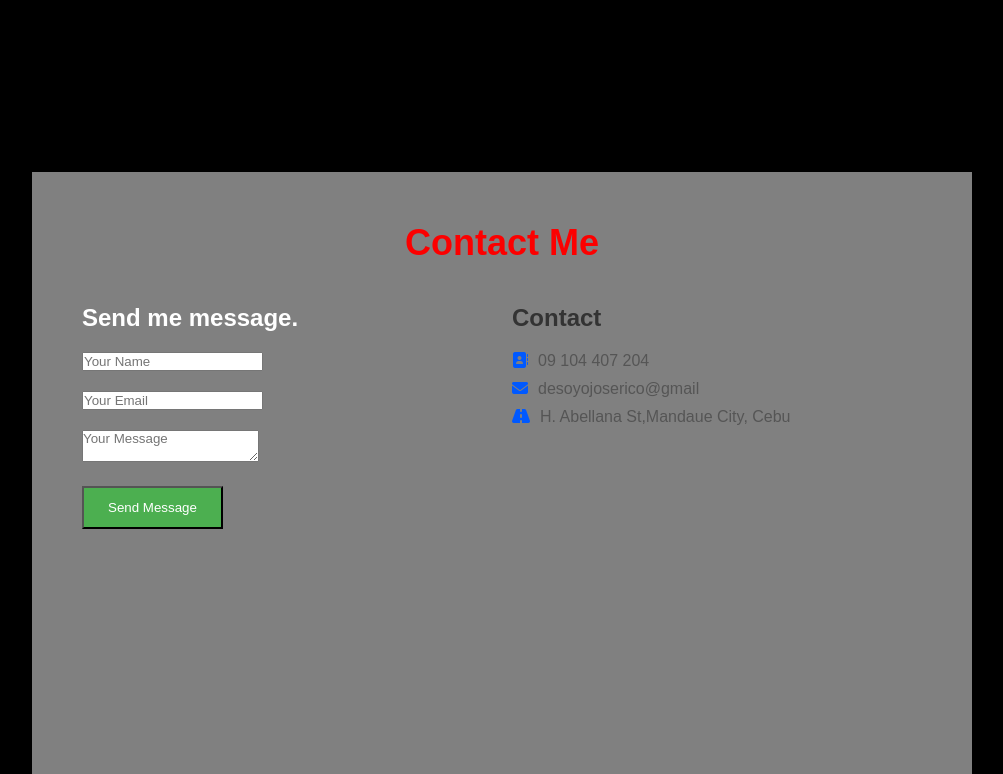
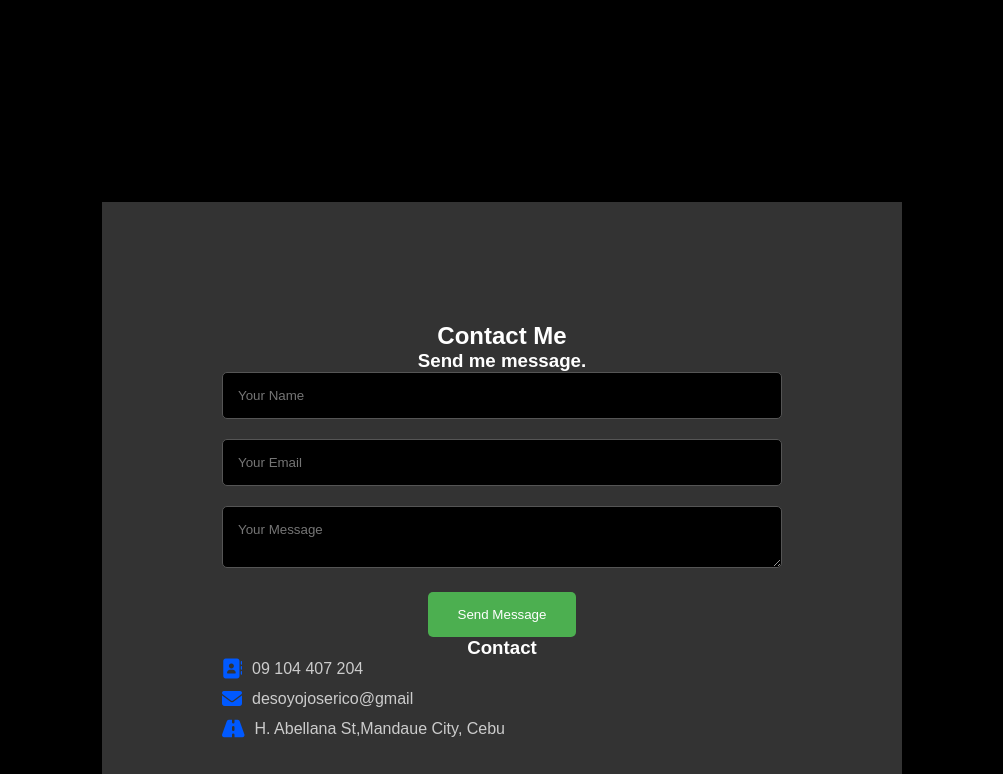
Before and after one commit to desoyojoserico/Portfolio, a plain HTML site: page index.html in a window 1280 px wide. Shown: the part 2066-2840 px from the top of the page, without its empty margins (138-1141 px from the left). Drawn offline with Linux system fonts and the light colour scheme.

Commit message:
Update style.css

```diff
--- a/style.css
+++ b/style.css
@@ -147,7 +147,7 @@ nav ul li a:hover::after{
 .services-list div i{
     font-size: 40px;
     margin-bottom: 25px;
-    align: left;
+    box-align: left;
 }
 .services-list div h2{
     font-size: 30px;
@@ -173,80 +173,69 @@ nav ul li a:hover::after{
     transform: translateY(-10px);
 }
 /*-- ---------contact------------ --*/
-#contact{
-    margin: 100px;
+#contact {
+    background-color: #333;
+    color: #fff;
+    margin: 200px auto;
     padding: 70px;
     box-sizing: border-box;
-    font-family: sans-serif;
+    font-family: 'Poppins', sans-serif;
+    max-width: 800px;
 }
-.container-contact{
+
+.container-contact {
     min-height: 100vh;
-    background-color: #808080;
+    background-color: #333;
     padding: 50px;
     text-align: center;
 }
-.container-contact{
-    max-width: 1000px;
-    margin: 0 auto;
-}
-.container-contact h2{
-    font-size: 36px;
-    margin-bottom: 40px;
-    color: #fc0000;
-}
-.contact-wrapper{
-    display: grid;
-    grid-template-columns: repeat(2,1fr);
-    grid-gap: 20px;
-}
-.contact-form{
-    text-align: left;
-}
-.contact-form h3{
-    font-size: 24px;
+
+.contact-form input,
+.contact-form textarea {
+    width: 100%;
+    padding: 15px;
     margin-bottom: 20px;
+    border: 1px solid #555;
+    border-radius: 5px;
+    background-color: #000;
     color: #fff;
 }
-.form-group{
-    margin-bottom: 20px;
-}
-input:focus,
-textarea:focus{
-    outline: none;
-    box-shadow: 0 0 8px #00000000;
-}
-button{
+
+button[type="submit"] {
     display: inline-block;
-    padding: 12px 24px;
+    padding: 15px 30px;
     background-color: #4caf50;
     color: #fff;
     cursor: pointer;
+    border: none;
+    border-radius: 5px;
+    transition: background-color 0.3s;
 }
-button:hover{
+
+button[type="submit"]:hover {
     background-color: #0059ff;
 }
-.contact-info{
-    text-align: left;
+
+.contact-info p {
+    margin-bottom: 10px;
+    color: #ccc;
+    display: flex;
+    align-items: center;
 }
-.contact-info h3{
-    font-size: 24px;
-    margin-bottom: 20px;
-    color: #333;
-}
-.contact-info p{
-    margin-bottom: 10px;
-    color: #555;
-}
-.contact-info i{
+
+.contact-info i {
     color: #0059ff;
     border-radius: 10px;
     margin-right: 10px;
+    font-size: 20px;
 }
-@media screen and(max-width: 768px){
-    .container-contact{
+
+
+@media screen and (max-width: 768px) {
+    .container-contact {
         padding: 20px;
     }
-    .contact-wrapper{
+    .contact-wrapper {
         grid-template-columns: 1fr;
     }
 }
```
